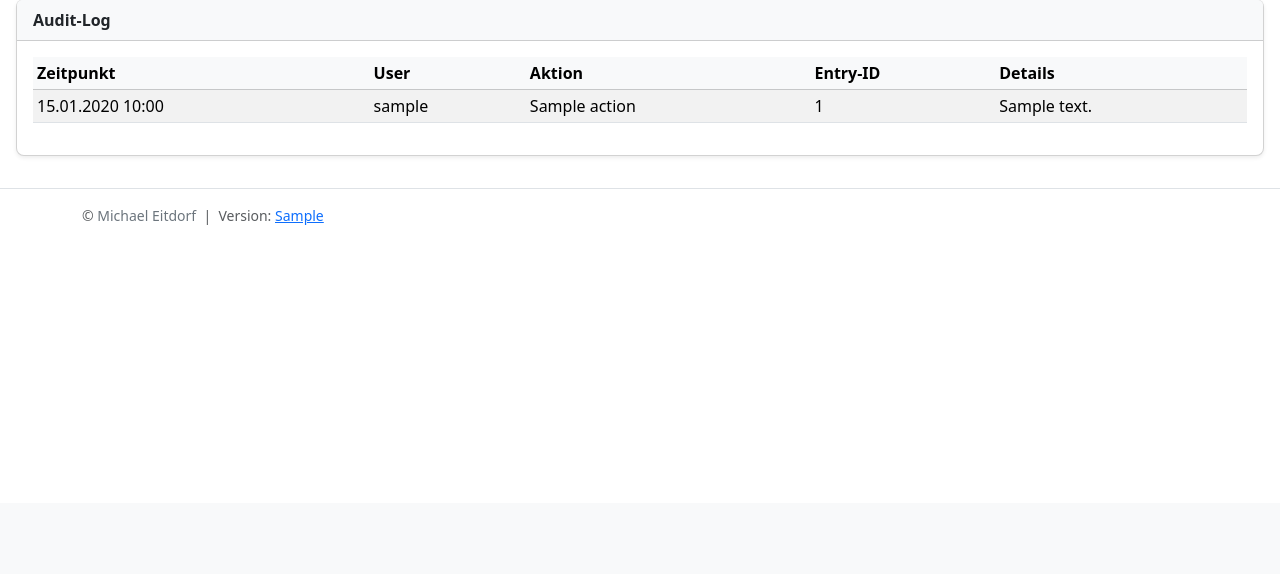
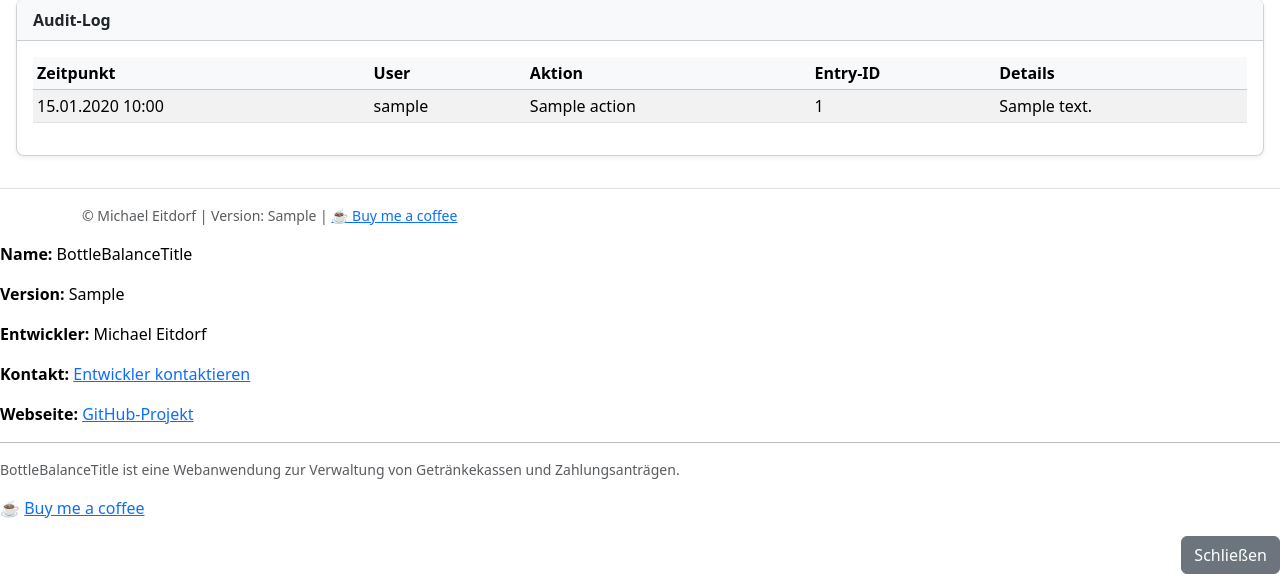
Before and after one commit to michaele1410/BottleBalance, a Python web app: template web/templates/audit.html in a window 1280 px wide. Shown: the part 297-871 px from the top of the page. Before the commit the page ends 522 px from the top, so only its background shows below. Run offline with Jinja, Linux system fonts and the light colour scheme; the template is opened without the code that fills it: most values are stand-ins (such as "Sample title", 1, 10 or a date in 2020); grey boxes marked "Sample" are stand-in pictures.

Commit message:
BuyMeACoffee

```diff
--- a/web/templates/base.html
+++ b/web/templates/base.html
@@ -133,38 +133,38 @@
 <!-- Footer -->
 <footer class="border-top py-3">
   <div class="container text-muted small">
-    © <a id="developer-email-footer" class="link-secondary text-decoration-none">Michael Eitdorf</a>
-    &nbsp;|&nbsp; Version: <a href="#" data-bs-toggle="modal" data-bs-target="#aboutModal"> {{ app_version }} </a>
+    © Michael Eitdorf | Version: {{ app_version }} |
+    <a href="https://buymeacoffee.com/michaeleitdorf" target="_blank" rel="noopener noreferrer">
+      ☕ Buy me a coffee
+    </a>
   </div>
 </footer>
 
+
 <!-- Über-Modal -->
-<div class="modal fade" id="aboutModal" tabindex="-1" aria-labelledby="aboutModalLabel" aria-hidden="true">
-  <div class="modal-dialog modal-dialog-centered">
-    <div class="modal-content">
-      <div class="modal-header">
-        <h5 class="modal-title" id="aboutModalLabel">{{ _('Über') }} {{ _('BottleBalanceTitle') }}</h5>
-        <button type="button" class="btn-close" data-bs-dismiss="modal" aria-label="Schließen"></button>
-      </div>
 <div class="modal-body">
   <p><strong>{{ _('Name:') }}</strong> {{ _('BottleBalanceTitle') }}</p>
   <p><strong>{{ _('Version:') }}</strong> {{ app_version }}</p>
   <p><strong>{{ _('Entwickler:') }}</strong> Michael Eitdorf</p>
   <p><strong>{{ _('Kontakt:') }}</strong>
-          {% if session.get('user_id') %}
-              <a href="mailto:{{ DEVELOPER_EMAIL }}">
-                  {{ _('Entwickler kontaktieren') }}
-              </a>
-          {% else %}
-              <a id="developer-email-modal">{{ _('Entwickler kontaktieren') }}</a>
-          {% endif %}
+    <a href="mailto:{{ DEVELOPER_EMAIL }}">{{ _('Entwickler kontaktieren') }}</a>
   </p>
-        <p><strong>{{ _('Webseite:') }}</strong> <a href="{{ developer_url }}" target="_blank" rel="noopener noreferrer">GitHub-Projekt</a></p>
+  <p><strong>{{ _('Webseite:') }}</strong>
+    <a href="{{ developer_url }}" target="_blank" rel="noopener noreferrer">GitHub-Projekt</a>
+  </p>
   <hr>
   <p class="small text-muted">
-          {{ _('BottleBalanceTitle') }}{{ _(' ist eine Webanwendung zur Verwaltung von Getränkekassen und Zahlungsanträgen. Für Support oder Feedback wenden Sie sich bitte an den Entwickler.') }}
+    {{ _('BottleBalanceTitle') }}{{ _(' ist eine Webanwendung zur Verwaltung von Getränkekassen und Zahlungsanträgen.') }}
+  </p>
+
+  <!-- Buy Me a Coffee -->
+  <p class="mt-3">
+    ☕ <a href="https://buymeacoffee.com/michaeleitdorf" target="_blank" rel="noopener noreferrer">
+      {{ _('Buy me a coffee') }}
+    </a>
   </p>
 </div>
+
       <div class="modal-footer">
         <button type="button" class="btn btn-secondary" data-bs-dismiss="modal">{{ _('Schließen') }}</button>
       </div>
```
Also changed, not shown: README.md. Lines whose indentation alone changed are shown as unchanged.
